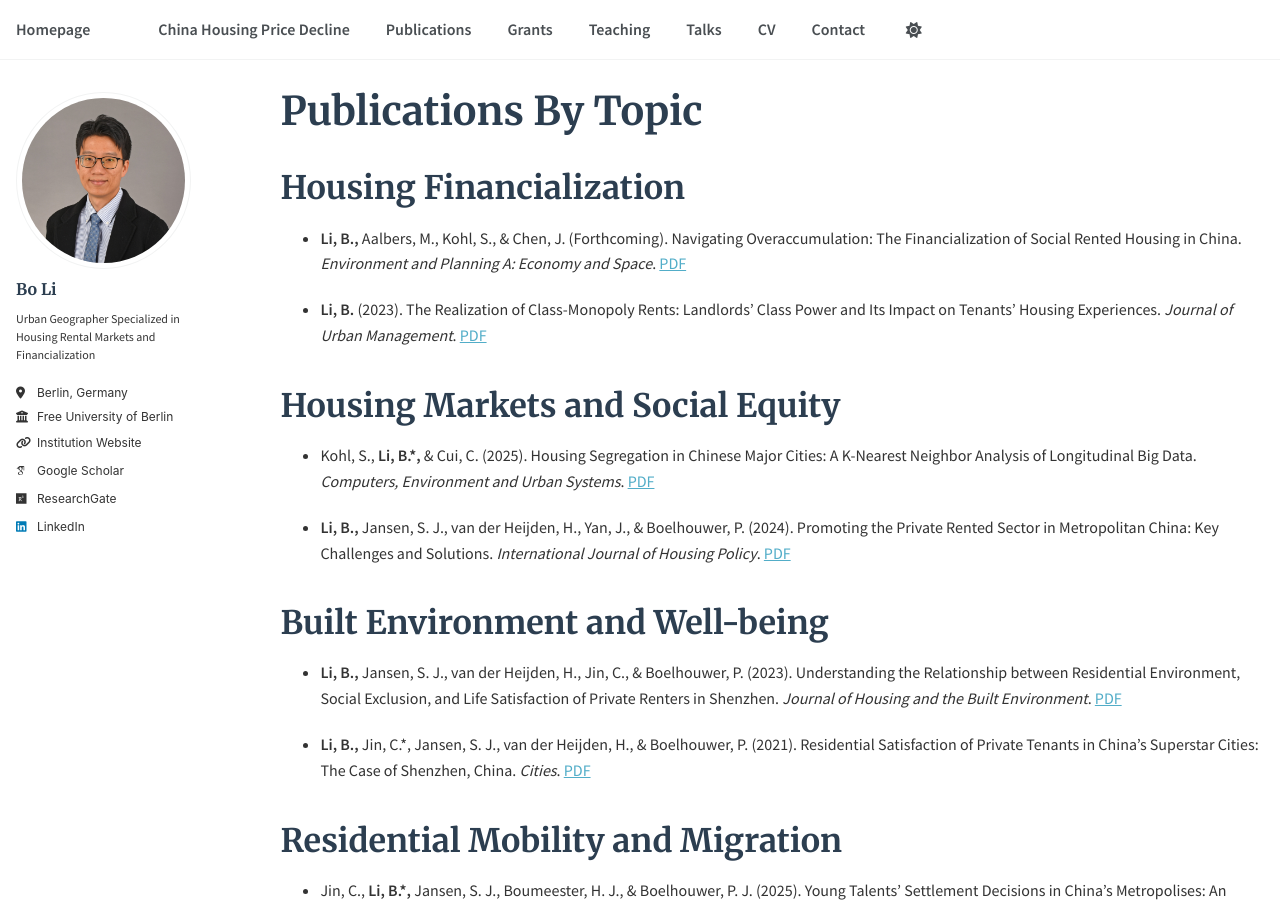
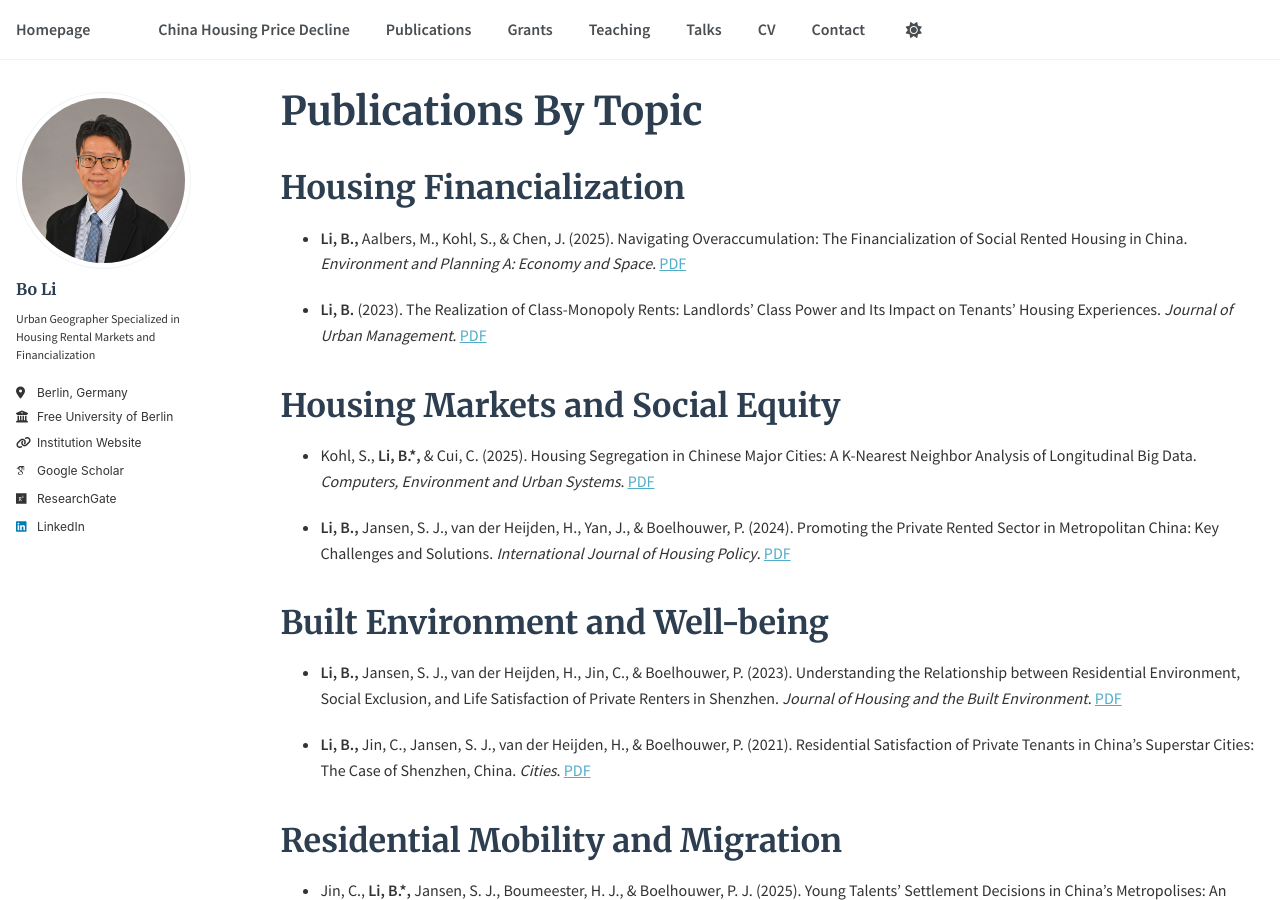
Before and after one commit to housingforall/housingforall.github.io, a Jekyll site: the page built from _pages/publications.md, in a window 1280 px wide and 900 px high. Built offline with Jekyll 4.4.1, drawn with Linux system fonts in a browser that asks for light colours; some web fonts are replaced.

Commit message:
Update publications.md

```diff
--- a/_pages/publications.md
+++ b/_pages/publications.md
@@ -7,7 +7,7 @@ author_profile: true
 
 ## Housing Financialization
 
-* **Li, B.,** Aalbers, M., Kohl, S., & Chen, J. (Forthcoming). Navigating Overaccumulation: The Financialization of Social Rented Housing in China. *Environment and Planning A: Economy and Space*. [PDF](https://housingforall.github.io/files/epa-public-version.pdf)
+* **Li, B.,** Aalbers, M., Kohl, S., & Chen, J. (2025). Navigating Overaccumulation: The Financialization of Social Rented Housing in China. *Environment and Planning A: Economy and Space*. [PDF](https://housingforall.github.io/files/epa-public-version.pdf)
 
 * **Li, B.** (2023). The Realization of Class-Monopoly Rents: Landlords' Class Power and Its Impact on Tenants' Housing Experiences. *Journal of Urban Management*. [PDF](https://housingforall.github.io/files/jum_2023.pdf)
 
@@ -21,7 +21,7 @@ author_profile: true
 
 * **Li, B.,** Jansen, S. J., van der Heijden, H., Jin, C., & Boelhouwer, P. (2023). Understanding the Relationship between Residential Environment, Social Exclusion, and Life Satisfaction of Private Renters in Shenzhen. *Journal of Housing and the Built Environment*. [PDF](https://housingforall.github.io/files/hbe_2023.pdf)
 
-* **Li, B.,** Jin, C.\*, Jansen, S. J., van der Heijden, H., & Boelhouwer, P. (2021). Residential Satisfaction of Private Tenants in China's Superstar Cities: The Case of Shenzhen, China. *Cities*. [PDF](https://housingforall.github.io/files/cities_2021.pdf)
+* **Li, B.,** Jin, C., Jansen, S. J., van der Heijden, H., & Boelhouwer, P. (2021). Residential Satisfaction of Private Tenants in China's Superstar Cities: The Case of Shenzhen, China. *Cities*. [PDF](https://housingforall.github.io/files/cities_2021.pdf)
 
 ## Residential Mobility and Migration
 
```
